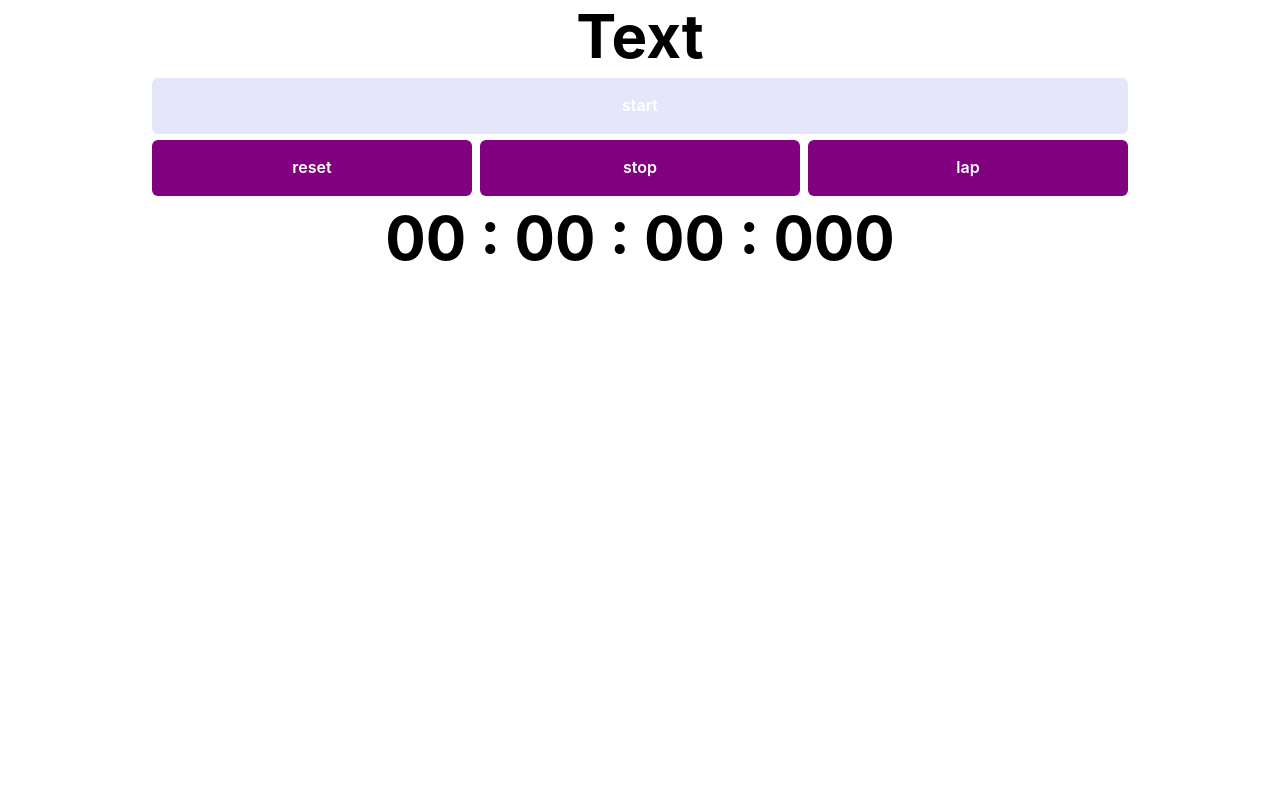
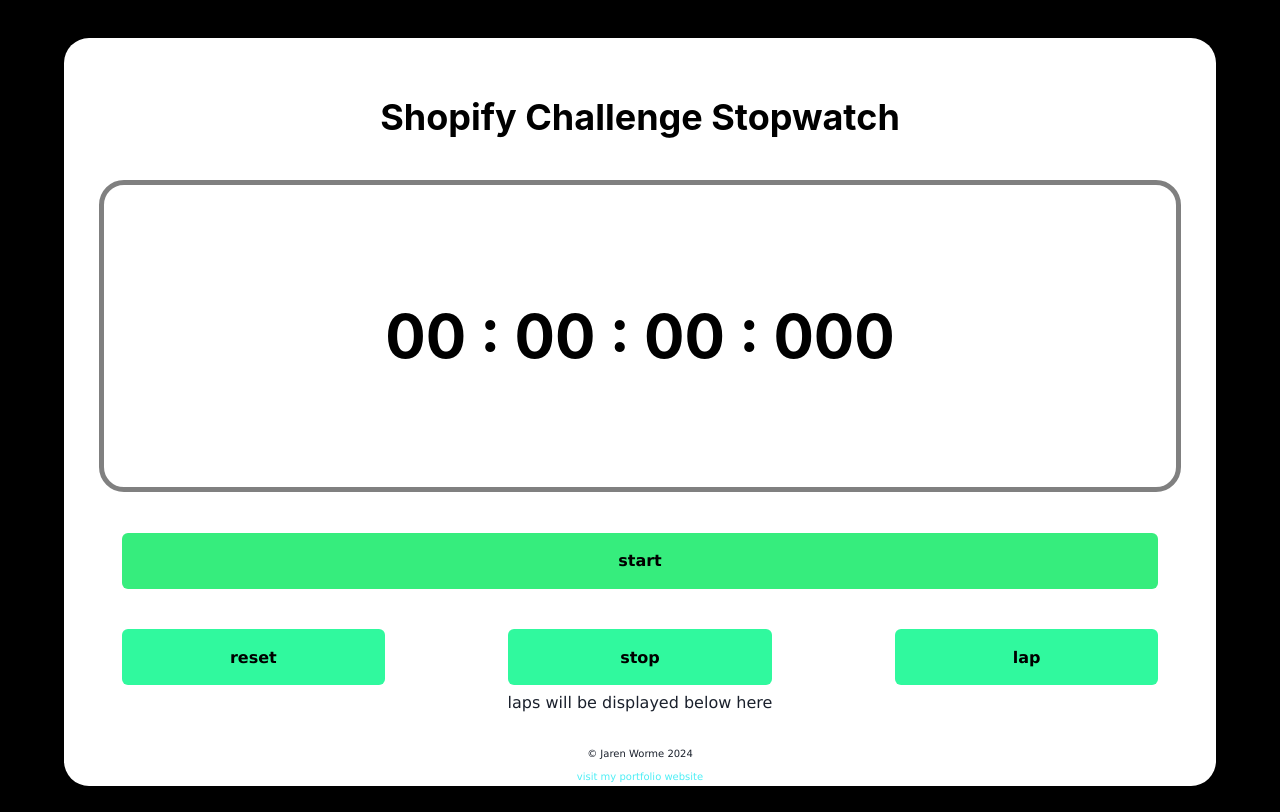
Before and after one commit to Shopify/eng-intern-assessment-react, a React app: page / in a window 1280 px wide. Built offline with nearby package versions, Linux system fonts and the light colour scheme.

Commit message:
testing, styling, bug fixes

```diff
--- a/package.json
+++ b/package.json
@@ -36,6 +36,7 @@
     "html-loader": "^4.2.0",
     "html-webpack-plugin": "^5.5.1",
     "jest": "^29.7.0",
+    "jest-environment-jsdom": "^29.7.0",
     "react-test-renderer": "^18.2.0",
     "style-loader": "^3.3.2",
     "ts-jest": "^29.1.1",
@@ -48,8 +49,6 @@
     "webpack-obj-loader": "^1.0.4"
   },
   "jest": {
-    "transform": {
-      "^.+\\.(js|jsx|ts|tsx)$": "babel-jest"
-    }
+    "testEnvironment": "jsdom"
   }
 }
--- a/public/index.html
+++ b/public/index.html
@@ -1,5 +1,5 @@
 <!DOCTYPE html>
-<html>
+<html background="black">
     <head>
         <title>Template Site</title>
     </head>
--- a/src/App.tsx
+++ b/src/App.tsx
@@ -4,14 +4,19 @@ import StopWatch from './StopWatch';
 
 export default function App() {
        return(
+        <div>
             <ChakraProvider>
                 <Container
                 maxW={['container.sm', 'container.md', 'container.lg']}
                 p="0"
-            mx="auto"
-            minHeight={"100vh"}>
+                m="0"
+                minW={"100vw"}
+                minHeight={"100vh"}
+                fontFamily="Verdana"
+                bg="black">
                     <StopWatch />
                 </Container>
             </ChakraProvider>
+        </div>
     )
 }
--- a/src/StopWatch.tsx
+++ b/src/StopWatch.tsx
@@ -1,4 +1,4 @@
-import { Heading, Stack, VStack, HStack } from "@chakra-ui/react";
+import { Heading, Stack, VStack, HStack, Text } from "@chakra-ui/react";
 import StopWatchButton from './StopWatchButton'
 import React, { useState, useEffect } from "react";
 
@@ -15,7 +15,6 @@ export default function StopWatch() {
         let temp = hours + ':' + minutes + ':' + seconds + ':' + milliseconds
         setLaps((prevLaps) => [...prevLaps, [numLaps, temp]]);
         setNumLaps(numLaps => numLaps + 1);
-        console.log(laps);
     };
 
     const hours = Math.floor(time/360000).toString().padStart(2, "0");
@@ -56,23 +55,35 @@ export default function StopWatch() {
 
 
     return(
-        <Stack direction={["column", "column", "column", "row"]} px='6' pb='6' spacing='8'>
-            <VStack alignItems="stretch" w='full' spacing="1.5">
-                <Heading as="h1" color="black" textAlign="center" fontWeight="bold" fontSize="6xl">
-                    Text
+        <Stack w="full" mx="0" p="0" direction={["column", "column", "column", "row"]} spacing='8' minHeight={"100vh"} bg="black">
+            <VStack alignItems="space-between" w='90%' spacing="1.5" h="full" bg="white" mt ="3%" mb="2%" mx="5%" borderRadius="25px">
+                <Heading mt="5%" as="h1" color="black" textAlign="center" fontWeight="bold" fontSize="4xl">
+                    Shopify Challenge Stopwatch
                 </Heading>
-                <StopWatchButton label='start' back='lavender' testId='testid' disableCondition={false} onClick={start}></StopWatchButton>
-                <HStack>
-                    <StopWatchButton label='reset' back='purple' testId='testid' disableCondition={false} onClick={reset} ></StopWatchButton>
-                    <StopWatchButton label='stop' back='purple' testId='testid' disableCondition={false} onClick={stop} ></StopWatchButton>
-                    <StopWatchButton label='lap' back='purple' testId='testid' disableCondition={false} onClick={addLap} ></StopWatchButton>
+                <VStack mx="3%" my="3%" py="10%" border="5px solid grey" borderRadius="25px">
+                    <Heading as="h1" color="black" textAlign="center" fontWeight="bold" fontSize="6xl">
+                        <span>{ hours } : { minutes } : { seconds } : { milliseconds }</span>
+                    </Heading>
+                </VStack>
+                <StopWatchButton w="90%" mx="5%" label='start' back='#36ED7D' disableCondition={isRunning} onClick={start}></StopWatchButton>
+                <HStack mt="3%">
+                    <StopWatchButton w="full" mx="0" label='reset' back='#30F99E' disableCondition={false} onClick={reset} ></StopWatchButton>
+                    <StopWatchButton w="full" mx="0" label='stop' back='#30F99E' disableCondition={false} onClick={stop} ></StopWatchButton>
+                    <StopWatchButton w="full" mx="0" label='lap' back='#30F99E' disableCondition={false} onClick={addLap} ></StopWatchButton>
                 </HStack>
-                <Heading as="h1" color="black" textAlign="center" fontWeight="bold" fontSize="6xl">
-                    <span>{ hours } : { minutes } : { seconds } : { milliseconds }</span>
-                </Heading>
-                {  laps.map((item) => {
-                    return <HStack w='full' mx='10%'><Heading textAlign="left" w='40%'>{item[0]}</Heading><Heading textAlign="right" w='40%'>{item[1]}</Heading></HStack>;
-                }) }
+                <VStack minH="10%" alignItems="center">
+                    <Text>{numLaps>0 ? "laps:" : "laps will be displayed below here"}</Text>
+                    {  laps.map((item) => {
+                        return <HStack justifyContent="space-between" w='90%' mx='10%'><Text textAlign="left" w='40%'>{item[0]}</Text><Text textAlign="right" w='40%'>{item[1]}</Text></HStack>;
+                    }) }
+                </VStack>
+                <VStack padding="0" my="2px" h="5%" fontSize="2xs">
+                    <br />
+                    <Text my="0">&copy; Jaren Worme 2024</Text>
+                    <HStack color="#4DEEF5" my="0" >
+                        <a  href="https://www.jarenworme.com/">visit my portfolio website</a>
+                    </HStack>
+                </VStack>
             </VStack>
         </Stack>
     )
--- a/src/StopWatchButton.tsx
+++ b/src/StopWatchButton.tsx
@@ -3,25 +3,26 @@ import { Button } from "@chakra-ui/react"
 
 interface PrimaryButtonProps{
     label: string,
+    w: string,
+    mx: string,
     back: string,
     disableCondition: boolean,
-    onClick: ()=>void,
-    testId: string
+    onClick: ()=>void
 }
 
-export default function StopWatchButton({label, back, disableCondition, onClick, testId}:PrimaryButtonProps) {
+export default function StopWatchButton({label, back, w, mx, disableCondition, onClick}:PrimaryButtonProps) {
     return(
         <>
             <Button
-                w="full"
-                variant="solid"
+                mx="5%"
+                w="90%"
                 bg={back}
-                color="white"
+                color="black"
                 minH="3.5rem"
                 onClick={onClick}
-                _hover={{ bg: "yellow", border: "none" }}
+                _hover={{ bg: "#E3FCEF", border: "none" }}
                 isDisabled={(disableCondition)}
-                _disabled={{ opacity: '0.4', cursor: 'not-allowed', bgColor: 'red', color: 'black'}}
+                _disabled={{ opacity: '0.4', cursor: 'not-allowed'}}
             >
                 {label}
             </Button>
```
Also changed, not shown: 2 other files (tests, documents, lock files or other folders). Lines whose indentation alone changed are shown as unchanged.
